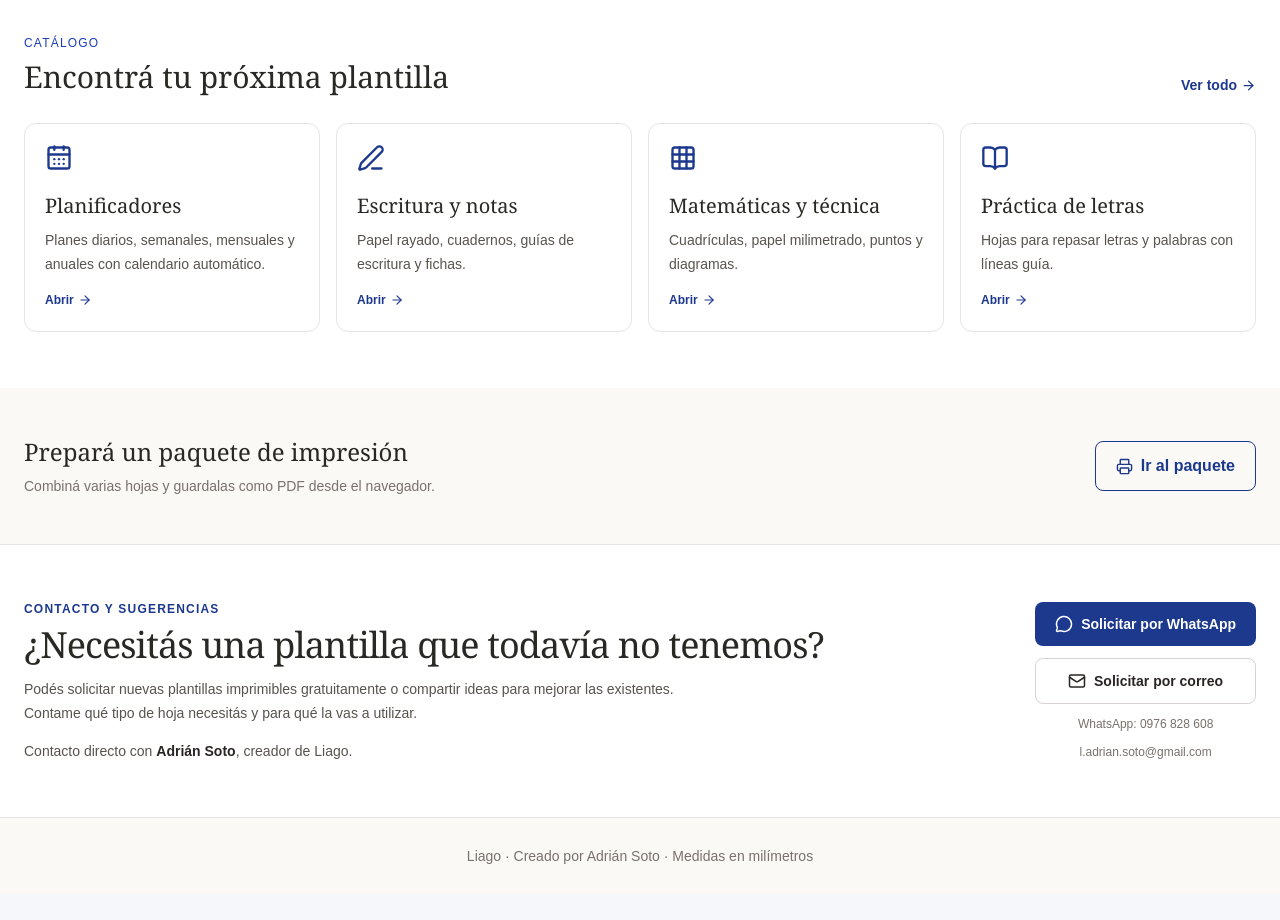
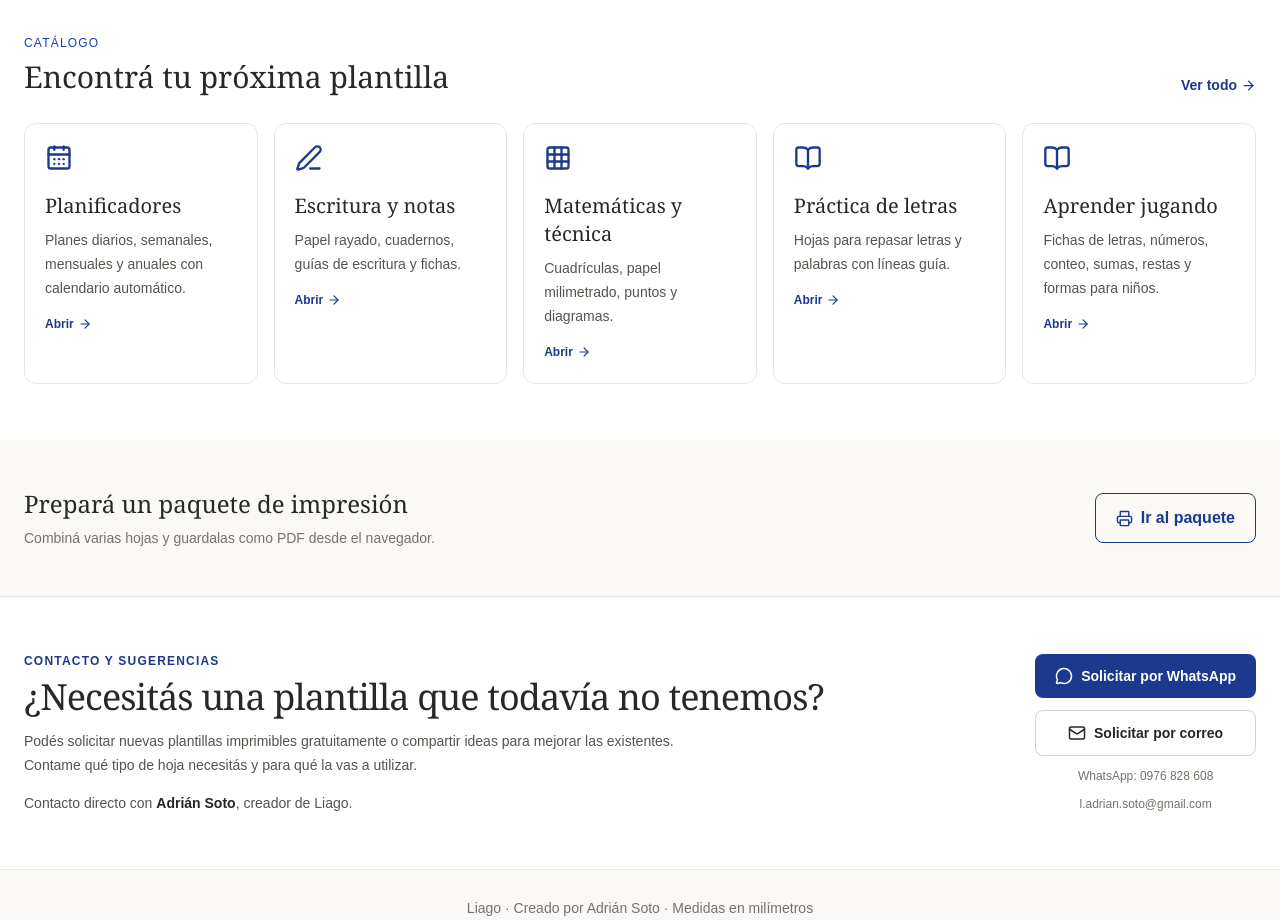
Before and after one commit to soto-cmd/liago, a Next.js app: page /plantillas/inicio in a window 1280 px wide. Shown: the part 860-1780 px from the top of the page. Before the commit the page ends 1754 px from the top, so only its background shows below. Built offline with nearby package versions, Linux system fonts and the light colour scheme.

Commit message:
feat: acceso a imprimibles educativos desde inicio de plantillas

```diff
--- a/app/plantillas/inicio/page.tsx
+++ b/app/plantillas/inicio/page.tsx
@@ -6,7 +6,8 @@ const sections=[
  {title:"Planificadores",detail:"Planes diarios, semanales, mensuales y anuales con calendario automático.",icon:CalendarDays,href:"/plantillas?template=plan-semanal"},
  {title:"Escritura y notas",detail:"Papel rayado, cuadernos, guías de escritura y fichas.",icon:PenLine,href:"/plantillas?template=pautado"},
  {title:"Matemáticas y técnica",detail:"Cuadrículas, papel milimetrado, puntos y diagramas.",icon:Grid3X3,href:"/plantillas?template=cuadricula"},
- {title:"Práctica de letras",detail:"Hojas para repasar letras y palabras con líneas guía.",icon:BookOpen,href:"/plantillas?template=letter-tracing-worksheet"}
+ {title:"Práctica de letras",detail:"Hojas para repasar letras y palabras con líneas guía.",icon:BookOpen,href:"/plantillas?template=letter-tracing-worksheet"},
+ {title:"Aprender jugando",detail:"Fichas de letras, números, conteo, sumas, restas y formas para niños.",icon:BookOpen,href:"/plantillas/imprimibles?categoria=Aprendizaje%20infantil"}
 ];
 export default function InicioPlantillas(){
  return <main className="min-h-screen bg-[#faf9f6] text-[#282824]">
@@ -36,7 +37,7 @@ export default function InicioPlantillas(){
  <section className="border-t border-stone-200 bg-white py-14">
   <div className="mx-auto max-w-7xl px-6">
    <div className="mb-7 flex flex-wrap items-end justify-between gap-3"><div><p className="mb-2 text-xs uppercase tracking-widest text-blue-800">Catálogo</p><h2 className="font-serif text-3xl">Encontrá tu próxima plantilla</h2></div><Link href="/plantillas/catalogo" className="inline-flex items-center gap-1 text-sm font-semibold text-blue-900">Ver todo <ArrowRight size={15}/></Link></div>
-   <div className="grid gap-4 sm:grid-cols-2 lg:grid-cols-4">{sections.map(item=><Link key={item.title} href={item.href} className="group rounded-xl border border-stone-200 p-5 transition hover:border-blue-500 hover:shadow-md"><item.icon className="mb-5 h-7 w-7 text-blue-900"/><h3 className="font-serif text-xl">{item.title}</h3><p className="mt-2 text-sm leading-6 text-stone-600">{item.detail}</p><span className="mt-4 inline-flex items-center gap-1 text-xs font-bold text-blue-900">Abrir <ArrowRight size={14}/></span></Link>)}</div>
+   <div className="grid gap-4 sm:grid-cols-2 lg:grid-cols-5">{sections.map(item=><Link key={item.title} href={item.href} className="group rounded-xl border border-stone-200 p-5 transition hover:border-blue-500 hover:shadow-md"><item.icon className="mb-5 h-7 w-7 text-blue-900"/><h3 className="font-serif text-xl">{item.title}</h3><p className="mt-2 text-sm leading-6 text-stone-600">{item.detail}</p><span className="mt-4 inline-flex items-center gap-1 text-xs font-bold text-blue-900">Abrir <ArrowRight size={14}/></span></Link>)}</div>
   </div>
  </section>
  <section className="mx-auto flex max-w-7xl flex-wrap items-center justify-between gap-5 px-6 py-12"><div><h2 className="font-serif text-2xl">Prepará un paquete de impresión</h2><p className="mt-2 text-sm text-stone-500">Combiná varias hojas y guardalas como PDF desde el navegador.</p></div><Link href="/plantillas?panel=paquete" className="inline-flex items-center gap-2 rounded-lg border border-blue-900 px-5 py-3 font-semibold text-blue-900"><Printer size={17}/> Ir al paquete</Link></section>
```
